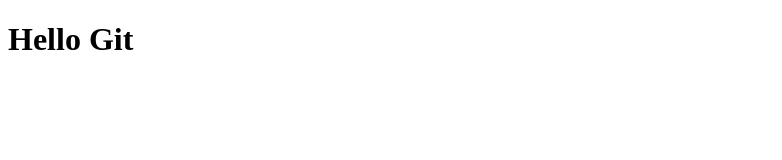
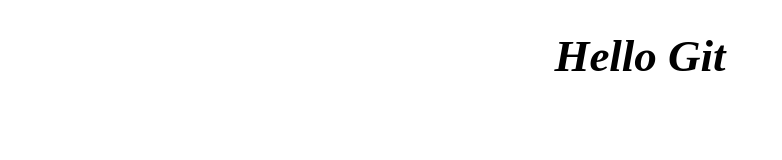
Before and after one commit to nwork1100/hw_git, a plain HTML site: page index.html in a window 1280 px wide. Shown: the whole page, without its empty margins (0-782 px from the left). Drawn offline with Linux system fonts and the light colour scheme.

Commit message:
added new style for h1

```diff
--- a/assets/style/style.css
+++ b/assets/style/style.css
@@ -0,0 +1,5 @@
+h1 {
+	font-size: 45px;
+	text-align: center;
+	font-style: italic;
+}
--- a/index.html
+++ b/index.html
@@ -4,6 +4,7 @@
 	<meta charset="UTF-8">
 	<meta name="viewport" content="width=device-width, initial-scale=1.0">
 	<title>HW Git</title>
+	<link rel="stylesheet" href="assets/style/style.css">
 </head>
 <body>
 
```
